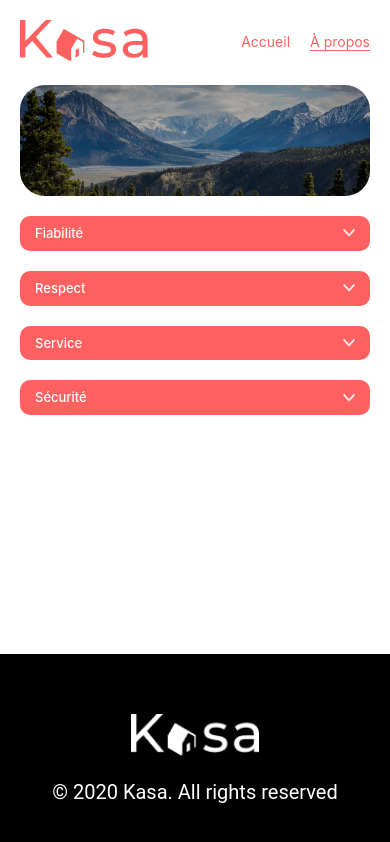
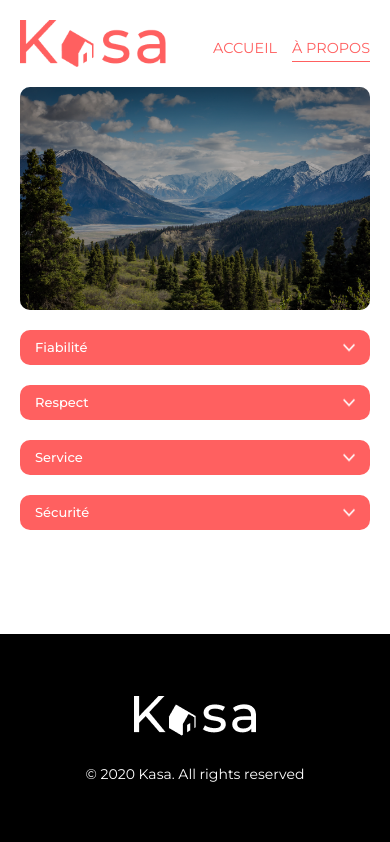
Before and after one commit to u-mughal/MUGHAL_11_14092023, a React (Create React App) app: page /a-propos in a window 390 px wide. Built offline with nearby package versions, Linux system fonts and the light colour scheme.

Commit message:
màj du CSS

```diff
--- a/src/Components/Banner/Banner.css
+++ b/src/Components/Banner/Banner.css
@@ -1,11 +1,16 @@
+h1 p{
+  padding: 0;
+  margin: 0;
+}
 .banner {
-  border-radius: 25px;
+  border-radius: 10px;
   height: 225px;
   position: relative;
+  width: 100%;
 }
 
 .banner-img {
-  border-radius: 25px;
+  border-radius: 10px;
   height: 100%;
   object-fit: cover;
   width: 100%;
@@ -13,7 +18,7 @@
 
 .banner-sombre {
   background-color: #000000;
-  border-radius: 25px;
+  border-radius: 10px;
   height: 100%;
   left: 0;
   opacity: 0.3;
@@ -23,9 +28,16 @@
 }
 
 .banner h1 {
+  font-family: 'Montserrat', sans-serif;
+  display: flex;
+  flex-direction: column;
+  justify-content: center;
   position: absolute;
+  top: 0;
+  margin: 0;
+  padding: 0;
+  height: 100%;
   width: 100%;
-  top: 25%;
   text-align: center;
   color: #ffffff;
   font-size: 48px;
@@ -50,6 +62,14 @@
   }
 
   .banner h1 {
+      line-height: 20px;
+      top: 0;
+      left: 30px;
+      height: 100%;
+      text-align: left;
+      font-weight: 400;
       font-size: 24px;
+      width: -moz-fit-content;
+      width: fit-content;
   }
 }
--- a/src/Components/Card/Card.css
+++ b/src/Components/Card/Card.css
@@ -42,3 +42,15 @@
   font-weight: 500;
   text-align: start;
 }
+@media screen and (max-width: 1024px) {
+  .Card {
+      min-height: 250px;
+  }
+
+}
+@media screen and (max-width: 640px) {
+  .Card {
+      min-height: 255px;
+      max-height: 300px;
+  }
+}
--- a/src/Layouts/Footer/Footer.css
+++ b/src/Layouts/Footer/Footer.css
@@ -2,23 +2,30 @@ footer{
   display: flex;
   flex-direction: column;
   align-items: center;
-
+  justify-content: center;
   background-color:black;
-  padding-top: 60px;
-  padding-bottom: 40px;
+  height: 210px;
   text-align: center;
-  font-family: 'Roboto', sans-serif;
-  font-size: 20px;
-
-  margin-top: auto;
+  font-size: 24px;
 }
-
-p{
+footer div.FooterContainer a{
+  display: flex;
+  flex-direction: row;
+  justify-content: center;
+}
+footer p{
   color: white;
   margin: 0;
-  padding-top: 20px;
+  padding-top: 30px;
 }
+footer img{
+  width: 122px;
+}
+@media only screen and (max-width : 1024px){
 
-img{
-  width: 128px;
 }
+@media only screen and (max-width : 640px){
+  footer p{
+      font-size: 14px;
+  }
+}
--- a/src/Layouts/Header/Header.css
+++ b/src/Layouts/Header/Header.css
@@ -22,6 +22,13 @@ header .Header_Container{
   align-items: center;
   flex-wrap: nowrap;
 }
+.Header_Container a{
+  display: flex;
+  flex-direction: row;
+  justify-content: flex-start;
+  width: -moz-fit-content;
+  width: fit-content;
+}
 
 
 header img {
@@ -31,10 +38,12 @@ header img {
 nav {
   justify-content: flex-end;
   display: flex;
-  width: 100%;
+  width: -moz-fit-content;
+  width: fit-content;
 }
 
 .navlink {
+  line-height: 35px;
   color: #ff6060;
   margin-left: 40px;
   text-decoration: none;
@@ -46,8 +55,16 @@ nav {
   color: #000000;
 }
 
-
+@media only screen and (max-width : 1024px){
+  .navlink:hover {
+      color: #ff6060;
+  }
+}
 @media only screen and (max-width : 640px) {
+  header img {
+      width: auto;
+      height: 47px;
+  }
 
   header {
       justify-content: space-between;
@@ -58,13 +75,36 @@ nav {
   nav {
       justify-content: flex-end;
       display: flex;
-      width: 100%;
+      width: -moz-fit-content;
+      width: fit-content;
+      position: relative;
+      top: 5px;
   }
 
   .navlink {
-      margin-left: 20px;
-      font-size: 14px;
+      line-height: 25px;
+      margin-left: 15px;
+      font-size: 90%;
       font-weight: 400;
+      text-transform: uppercase;
+  }
+  .navlink:hover {
+      color: #ff6060;
   }
 
 }
+@media only screen and (max-width : 300px) {
+  header img {
+      width: auto;
+      height: 25px;
+  }
+  .navlink {
+      line-height: 25px;
+      margin-left: 10px;
+      font-size: 90%;
+      font-weight: 400;
+  }
+  .navlink:hover {
+      color: #ff6060;
+  }
+}
--- a/src/Layouts/Layout.css
+++ b/src/Layouts/Layout.css
@@ -1,4 +1,3 @@
-/* Contenu */
 .layout{
   display: flex;
   flex-direction: column;
@@ -9,6 +8,7 @@
 main {
   display: flex;
   flex-direction: column;
+  flex-grow: 1;
   padding: 0;
   margin: 0 auto;
   width: 100%;
--- a/src/assets/Css/index.css
+++ b/src/assets/Css/index.css
@@ -2,12 +2,13 @@
 
 body {
   margin: 0;
-  font-family: -apple-system, BlinkMacSystemFont, 'Segoe UI', 'Roboto', 'Oxygen',
+  font-family: 'Montserrat', -apple-system, BlinkMacSystemFont, 'Segoe UI', 'Roboto', 'Oxygen',
     'Ubuntu', 'Cantarell', 'Fira Sans', 'Droid Sans', 'Helvetica Neue',
     sans-serif;
   -webkit-font-smoothing: antialiased;
   -moz-osx-font-smoothing: grayscale;
   min-height: 100vh;
+  overflow-x: hidden;
 }
 
 code {
--- a/src/pages/Public/Apropos/Apropos.css
+++ b/src/pages/Public/Apropos/Apropos.css
@@ -5,3 +5,6 @@
   margin-left: 20px;
   margin-right: 20px;
 }
+.Apropos .banner {
+  height: 223px;
+}
--- a/src/pages/Public/Erreur/404.css
+++ b/src/pages/Public/Erreur/404.css
@@ -1,10 +1,9 @@
-@import url('https://fonts.googleapis.com/css2?family=Montserrat:wght@400;500;600;700&display=swap');
-
 .section_404{
     display: flex;
     flex-direction: column;
     justify-content: center;
     align-items: center;
+    flex-grow: 1;
     margin-left: 20px;
     margin-right: 20px;
 }
@@ -14,32 +13,34 @@
     font-weight: 700;
     color: #FF6060;
     margin: 0;
-    margin-top: 120px;
+    margin-bottom: 66px;
 }
 .titre2{
     font-family: "Montserrat";
     font-size: 36px;
     font-weight: 500;
     color: #FF6060;
-    margin-top: 120px;
-    margin-bottom: 120px;
+    margin: 0;
+    margin-bottom: 100px;
 }
 .link{
+    margin-bottom: 80px;
     font-family: "Montserrat";
     font-size: 18px;
     font-weight: 500;
     text-decoration: underline;
     color: #FF6060;
-    padding-bottom: 120px;
 }
 
 @media screen and (max-width: 1024px) {
 
     .titre1{
         font-size: 144px;
+        margin-bottom: 11px;
     }
     .titre2{
         font-size: 24px;
+        margin-bottom: 133px;
     }
     .link{
         font-size: 18px;
@@ -50,11 +51,15 @@
 
     .titre1{
         font-size: 96px;
+        margin-bottom: 11px;
     }
     .titre2{
         font-size: 18px;
+        margin-bottom: 113px;
+        width: 260px;
     }
     .link{
         font-size: 14px;
+        margin-bottom: 20px;
     }
 }
```
Also changed, not shown: src/assets/Css/normalize.css.
